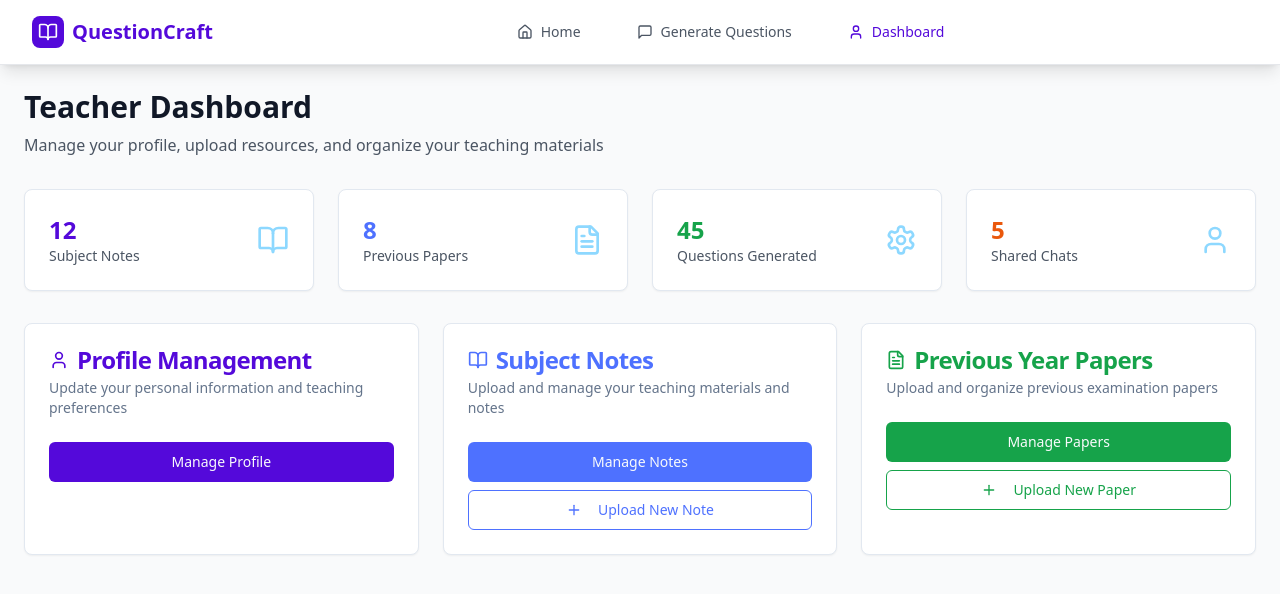
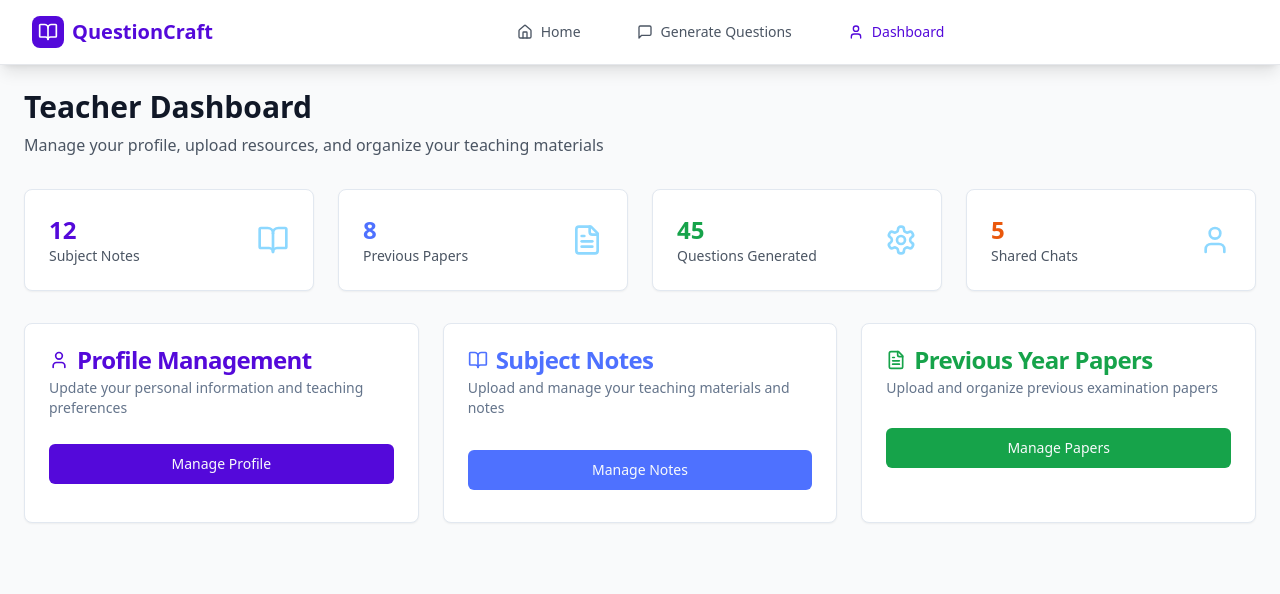
Before and after one commit to Adk2002/bloom-question-craft, a React (Vite) app: page /dashboard in a window 1280 px wide. Shown: the top 594 px of the page. Built offline with nearby package versions, Linux system fonts and the light colour scheme.

Commit message:
Visual edit in Lovable
Edited UI in Lovable

```diff
--- a/src/pages/Dashboard.tsx
+++ b/src/pages/Dashboard.tsx
@@ -1,13 +1,10 @@
-
 import { Card, CardContent, CardDescription, CardHeader, CardTitle } from "@/components/ui/card";
 import { Button } from "@/components/ui/button";
 import { User, BookOpen, FileText, Plus, Settings } from "lucide-react";
 import { Link } from "react-router-dom";
 import Navbar from "@/components/Navbar";
-
 const Dashboard = () => {
-  return (
-    <div className="min-h-screen bg-gray-50">
+  return <div className="min-h-screen bg-gray-50">
       <Navbar />
 
       <div className="max-w-7xl mx-auto p-6">
@@ -85,7 +82,7 @@ const Dashboard = () => {
             </CardHeader>
             <CardContent>
               <Link to="/profile">
-                <Button className="w-full bg-brand-primary hover:bg-purple-700">
+                <Button className="w-full bg-brand-primary hover:bg-purple-700 my-[2px]">
                   Manage Profile
                 </Button>
               </Link>
@@ -106,14 +103,11 @@ const Dashboard = () => {
             <CardContent>
               <div className="space-y-2">
                 <Link to="/subject-notes">
-                  <Button className="w-full bg-brand-secondary hover:bg-blue-600">
+                  <Button className="w-full bg-brand-secondary hover:bg-blue-600 my-[8px]">
                     Manage Notes
                   </Button>
                 </Link>
-                <Button variant="outline" className="w-full border-brand-secondary text-brand-secondary">
-                  <Plus className="w-4 h-4 mr-2" />
-                  Upload New Note
-                </Button>
+
               </div>
             </CardContent>
           </Card>
@@ -132,21 +126,16 @@ const Dashboard = () => {
             <CardContent>
               <div className="space-y-2">
                 <Link to="/previous-papers">
-                  <Button className="w-full bg-green-600 hover:bg-green-700">
+                  <Button className="w-full bg-green-600 hover:bg-green-700 my-[6px]">
                     Manage Papers
                   </Button>
                 </Link>
-                <Button variant="outline" className="w-full border-green-600 text-green-600">
-                  <Plus className="w-4 h-4 mr-2" />
-                  Upload New Paper
-                </Button>
+
               </div>
             </CardContent>
           </Card>
         </div>
       </div>
-    </div>
-  );
+    </div>;
 };
-
 export default Dashboard;
```
